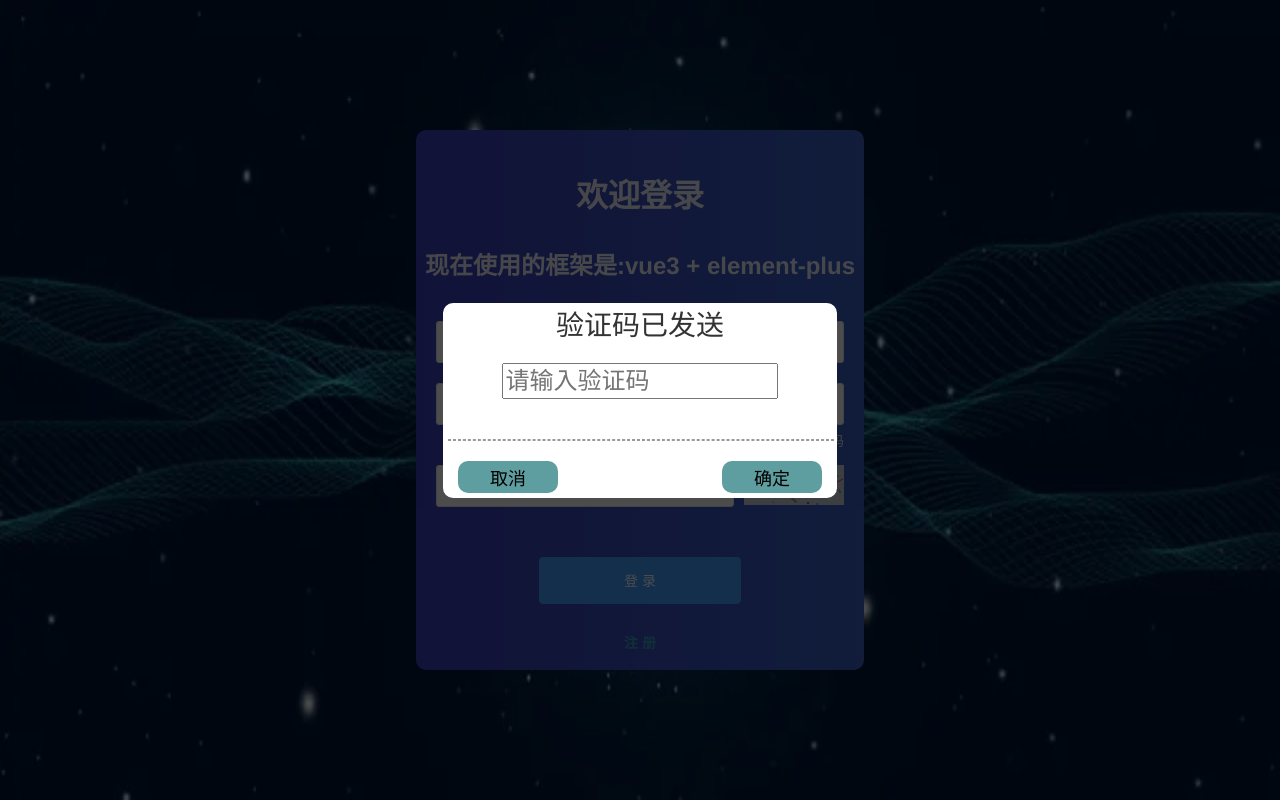
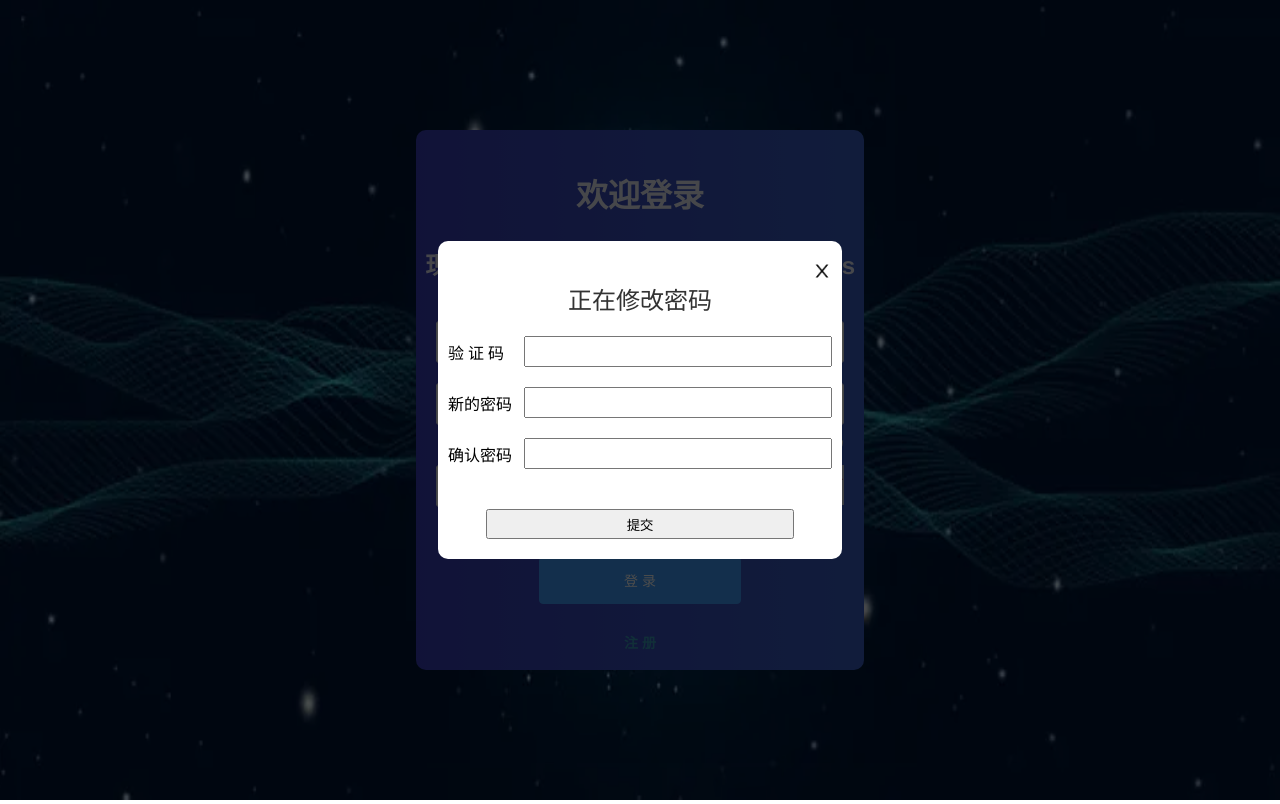
Before and after one commit to SSJStar/vue-demo2, a Vue app: page /#/loginView in a window 1280 px wide. Both pictures are taken after a click on the label "忘记密码". Built offline with nearby package versions, Linux system fonts and the light colour scheme; what vform3-builds would draw is missing.

Commit message:
待修复：vform组，日历空间显示英文的问题 进行中：正在写修改密码 20221118_1624

```diff
--- a/src/views/login/LoginView.vue
+++ b/src/views/login/LoginView.vue
@@ -80,8 +80,8 @@ import { getRegisterCode, loginWithUNameAndPwd } from "@/api/api";
 import { getCurrentInstance, ref } from "vue";
 import router from "../../router";
 import { ssjAlert } from "@/components/servicedialog/ssj-dialog";
-// import { aaa } from "@/components/servicedialog/ssj-dialog";
 import Tip from "@/components/servicedialog/ssj-dialog-child.vue";
+import UpdatePasswordView from "@/views/login/UpdatePasswordView.vue";
 
 // 定义一个对象，用来存放输入的账号、密码、验证码
 let loginInput = {
@@ -174,14 +174,17 @@ function loginActionFunc() {
  */
 const forgetPwdFunc = () => {
   let vars = {
-    component: Tip,
-    params: { title: "验证码已发送", subTitle: "请输入验证码" },
+    component: UpdatePasswordView,
+    params: { phone: loginInput.nameValue },
   };
-  // aaa();
   ssjAlert(vars).then((msg) => {
     if (msg.length == 0) {
       //点击了"取消"
       return;
+    } else {
+      console.log("msg----:");
+      console.log(msg);
+      console.log(`验证码----${msg.codeValue} 密码----${msg.pwdValue}`);
     }
   });
   // vFormRef.value.getFormData().then((formData) => {
--- /dev/null
+++ b/src/views/login/UpdatePasswordView.vue
@@ -0,0 +1,286 @@
+<template>
+  <div class="updatePwd" v-if="isShow">
+    <div class="bgView">
+      <!--    关闭按钮    -->
+      <div class="closeImgDiv">
+        <img src="@/assets/public/closeView.png" @click="cancel" />
+      </div>
+
+      <!--    标题    -->
+      <label class="title-label">正在修改密码</label>
+
+      <span style="height: 20px" />
+
+      <!--    验证码    -->
+      <div class="inputDiv">
+        <label>验 证 码</label>
+        <span style="width: 10px" />
+        <input v-model="formInput.codeValue" />
+      </div>
+
+      <span style="height: 20px" />
+
+      <!--    新的密码    -->
+      <div class="inputDiv">
+        <label>新的密码</label>
+        <span style="width: 10px" />
+        <input v-model="formInput.pwdValue" />
+      </div>
+
+      <span style="height: 20px" />
+
+      <!--    确认密码    -->
+      <div class="inputDiv">
+        <label>确认密码</label>
+        <span style="width: 10px" />
+        <input v-model="formInput.confirmPwdValue" />
+      </div>
+
+      <!--    输入错误提示    -->
+      <label
+        v-show="pwdError"
+        style="padding-left: 75px; font-size: 14px; color: indianred"
+      >
+        {{ errMsg }}
+      </label>
+
+      <span style="height: 40px" />
+
+      <div class="submitDiv">
+        <button @click="confirm">提交</button>
+      </div>
+    </div>
+  </div>
+</template>
+
+<script setup lang="ts">
+import { onMounted, reactive, ref } from "vue";
+let isShow = ref(false); //是否显示弹窗
+let pwdError = ref(false); //是否显示错误提示
+let errMsg = ref(""); //错误提示文字
+// //定义类型 Obj
+// export interface SSJDialogParams {
+//   // [key: string]: string | number;
+//   [key: string]: string;
+// }
+
+// export type SSJDialogParams = {
+//   title: string;
+//   subTitle: string;
+// };
+// 定义一个对象，用来存放输入的验证码、密码、确认密码
+let formInput = {
+  codeValue: "",
+  pwdValue: "",
+  confirmPwdValue: "",
+};
+
+const form = reactive({
+  inputValue: "",
+});
+// let titleValue = ref("");
+// let subTitleValue = ref("");
+
+const props = defineProps<{
+  close: (btnIndex: number, code?: any) => void;
+  params: any;
+}>();
+
+const show = () => {
+  isShow.value = true;
+  // titleValue.value = props.params["title"];
+  // subTitleValue.value = props.params["subTitle"];
+};
+
+/**
+ * 隐藏当前弹窗组件
+ *
+ * 作者: 小青龙
+ * 时间：2022/11/04 11:20:48
+ * @param btnIndex {number}  btnIndex为0，表示点击了取消按钮；btnIndex为1，表示点击了确定按钮；
+ * @return {void}
+ */
+const hide = (btnIndex: number) => {
+  isShow.value = false;
+  if (btnIndex === 0) {
+    props.close(btnIndex, "");
+  } else if (btnIndex === 1) {
+    props.close(btnIndex, formInput);
+    //清空数据,下次点弹窗旧数据旧不会保留
+    formInput.codeValue = "";
+    formInput.pwdValue = "";
+    formInput.confirmPwdValue = "";
+  }
+};
+
+// 取消事件
+const cancel = () => {
+  hide(0);
+};
+
+//确定事件
+const confirm = () => {
+  if (
+    formInput.pwdValue.length === 0 ||
+    formInput.confirmPwdValue.length === 0
+  ) {
+    pwdError.value = true;
+    errMsg.value = "密码不能为空";
+  } else if (formInput.pwdValue === formInput.confirmPwdValue) {
+    // 如果两次密码一致，且不为空
+    pwdError.value = false;
+    hide(1);
+  } else {
+    // 如果两次密码不一致，就显示 "密码不一致"这个label
+    pwdError.value = true;
+    errMsg.value = "密码不一致";
+  }
+};
+
+defineExpose({
+  hide,
+  show,
+});
+
+onMounted(() => {
+  // 此刻的props是没有值的，要在show()函数里进行操作
+});
+</script>
+
+<style scoped>
+.updatePwd {
+  position: fixed;
+  display: flex;
+  flex-direction: column;
+  inset: 0;
+  width: 100%;
+  height: 100%;
+  background-color: rgba(0, 0, 0, 0.7); /*设置颜色*/
+  justify-content: center;
+  align-items: center;
+  z-index: 999; /** 设置层级最高 */
+}
+
+/* 中间背景 */
+.updatePwd .bgView {
+  background-color: white;
+  width: 30%;
+  height: auto;
+  display: flex;
+  flex-direction: column;
+  padding: 20px 10px 20px 10px;
+  border-radius: 10px;
+}
+
+/* 输入框 */
+.updatePwd .bgView .inputDiv {
+  display: flex;
+  flex-direction: row;
+  align-items: center;
+}
+.updatePwd .bgView .inputDiv label {
+  width: 70px;
+  /*background-color: #42b983;*/
+}
+.updatePwd .bgView .inputDiv input {
+  width: calc(100% - 70px);
+  height: 25px;
+}
+
+/* 标题 */
+.updatePwd .bgView .title-label {
+  padding: 0;
+  font-size: 24px;
+  width: 100%;
+  text-align: center;
+  color: #333333;
+}
+
+.submitDiv {
+  width: 100%;
+  display: flex;
+  justify-content: center;
+}
+
+.submitDiv button {
+  width: 80%;
+  height: 30px;
+  justify-content: center;
+}
+
+.closeImgDiv {
+  height: auto;
+  position: relative;
+  /*background-color: #42b983;*/
+}
+.closeImgDiv img {
+  width: 20px;
+  height: 20px;
+  float: right;
+}
+/*!* 副标题 *!*/
+/*.updatePwd .bgView .subTitle-label {*/
+/*  font-size: 24px;*/
+/*  width: 100%;*/
+/*  text-align: center;*/
+/*  color: #666666;*/
+/*}*/
+
+/*!* 输入区域 *!*/
+/*.updatePwd .bgView .input-div {*/
+/*  width: 100%;*/
+/*  height: auto;*/
+/*  display: flex;*/
+/*  justify-content: center;*/
+/*}*/
+/*.updatePwd .bgView .input-div input {*/
+/*  font-size: 24px;*/
+/*  width: 70%;*/
+/*  height: 30px;*/
+/*  margin-top: 20px;*/
+/*  display: inline-block;*/
+/*  justify-items: center;*/
+/*  color: #666666;*/
+/*}*/
+
+/*!* 虚线 *!*/
+/*.updatePwd .bgView .actionView .row-line {*/
+/*  border: 1px dashed #999999;*/
+/*  height: 0px;*/
+/*  width: 100%;*/
+/*}*/
+
+/*!* 取消、确定 - 父视图 *!*/
+/*.updatePwd .bgView .actionView {*/
+/*  width: 100%;*/
+/*  height: auto;*/
+/*  margin-top: 40px;*/
+/*  !*background-color: #42b983;*!*/
+/*}*/
+
+/*!* 左边按钮 *!*/
+/*.updatePwd .bgView .leftButton {*/
+/*  margin-top: 20px;*/
+/*  margin-left: 10px;*/
+/*  display: inline-block;*/
+/*  float: left;*/
+/*  background-color: cadetblue;*/
+/*  font-size: 18px;*/
+/*  width: 100px;*/
+/*  border-radius: 10px;*/
+/*  border-color: rgba(0, 0, 0, 0);*/
+/*}*/
+
+/*!* 右边按钮 *!*/
+/*.updatePwd .bgView .rightButton {*/
+/*  margin-top: 20px;*/
+/*  margin-right: 10px;*/
+/*  display: inline-block;*/
+/*  float: right;*/
+/*  background-color: cadetblue;*/
+/*  font-size: 18px;*/
+/*  width: 100px;*/
+/*  border-radius: 10px;*/
+/*  border-color: rgba(0, 0, 0, 0);*/
+/*}*/
+</style>
```
Also changed, not shown: src/assets/public/closeView.png (added).
